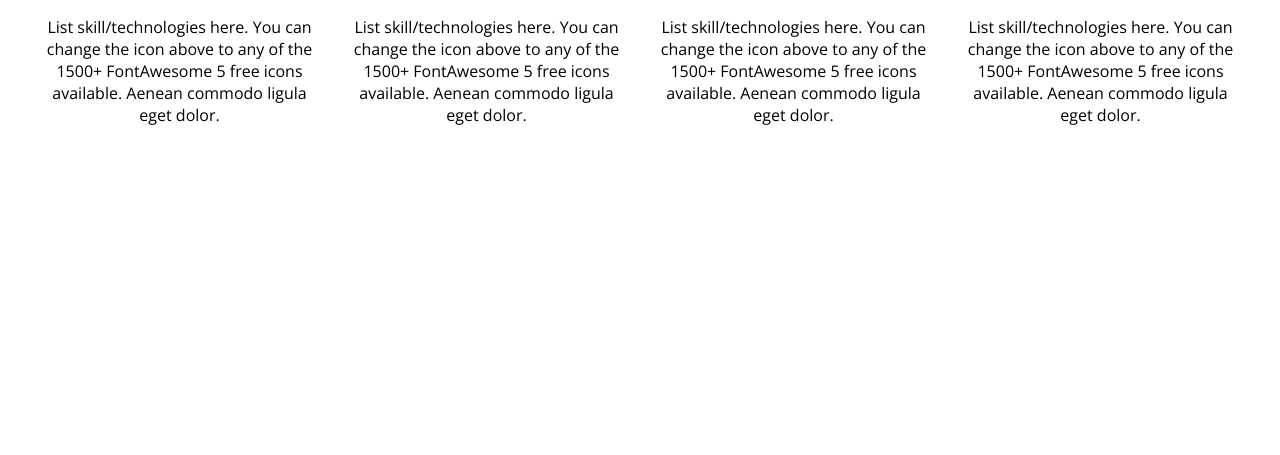
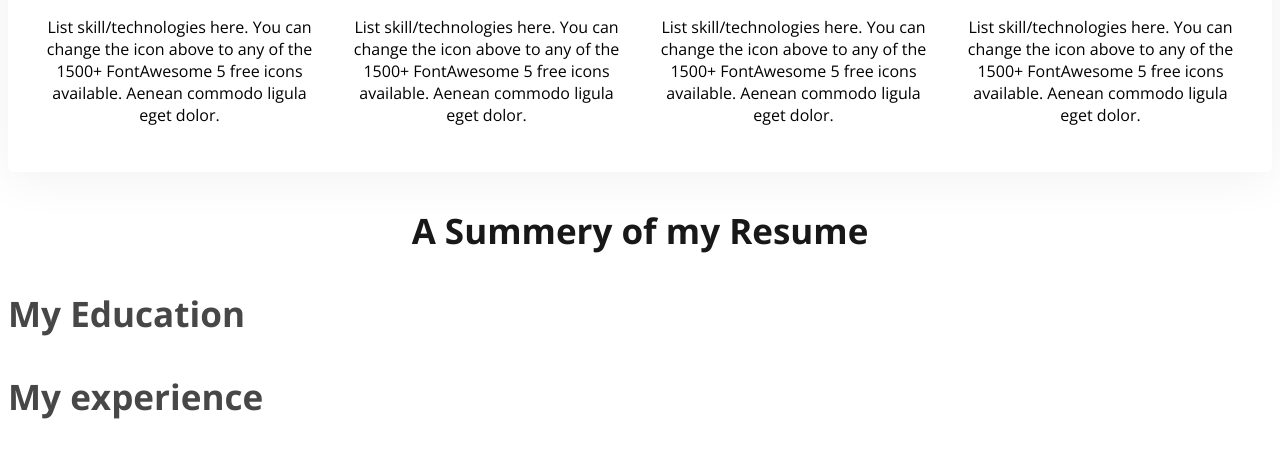
Before and after one commit to hridoy-37/webdeveloper-portfolio, a plain HTML site: page index.html in a window 1280 px wide. Shown: the part 1628-2083 px from the top of the page. Before the commit the page ends 1808 px from the top, so only its background shows below. Drawn offline with nearby package versions, Linux system fonts and the light colour scheme.

Commit message:
small chaneges

```diff
--- a/index.html
+++ b/index.html
@@ -88,6 +88,19 @@
 
             </div>
         </section>
+
+        <!-- Resume Section -->
+        <section>
+            <h3 class="sec-title">A Summery of my Resume</h3>
+            <div class="resume-column">
+                <h3 class="resume-colimn-title">My Education</h3>
+            </div>
+            <div class="resume-column">
+                <h3 class="resume-colimn-title">My experience</h3>
+            </div>
+
+
+        </section>
     </main>
 
 </body>
--- a/style/portfolio.css
+++ b/style/portfolio.css
@@ -125,4 +125,13 @@ nav li {
     margin-top: 50px auto;
     padding: 30px;
     gap: 24px;
+    border-radius: 5px;
+    background: #FFF;
+    box-shadow: 0px 6px 50px 0px rgba(0, 0, 0, 0.06);
 }
+/* resume section */
+.resume-column {
+    color: #474747;
+    font-size: 30px;
+    font-weight: 700;
+    }
```
